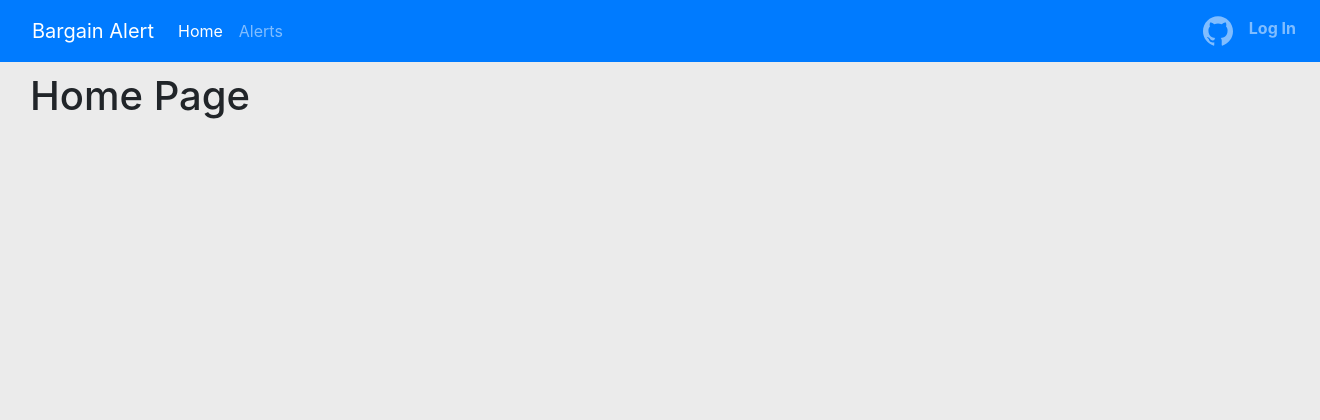
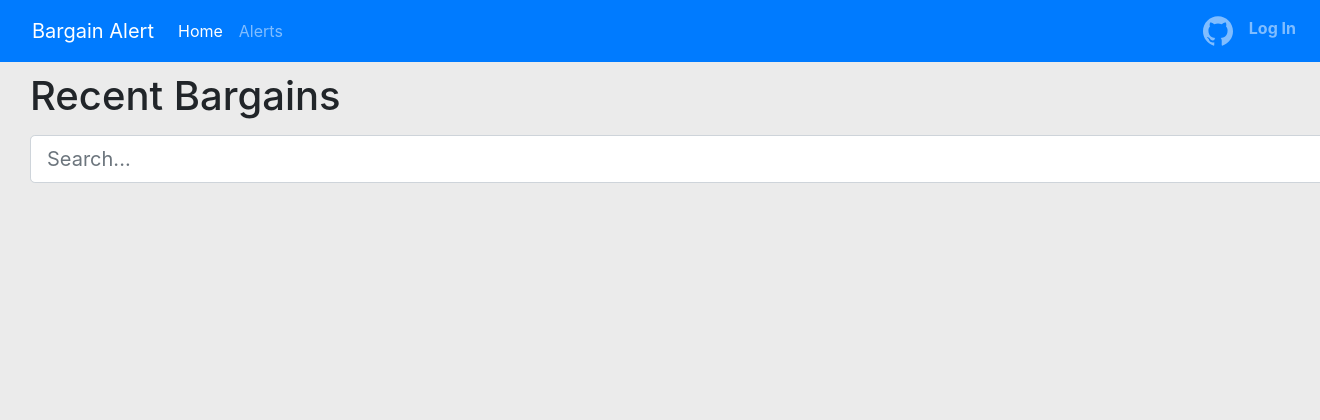
Before and after one commit to Flumm3ry/OzbargainWebscraper, a Flask app: template templates/home.html in a window 1320 px wide; the page is wider, and only the part inside the window is pictured. Shown: the top 420 px of that part. Run offline with Flask 2, Linux system fonts and the light colour scheme; the template is opened without the code that fills it, so the values that code supplies are empty; parts of the project's set-up code (start-up, migrations or seed data) failed here and were passed over; some libraries are stand-ins or nearby versions.

Commit message:
Added search bar using js on the home page tosearch through the nodes

```diff
--- a/static/css/main.css
+++ b/static/css/main.css
@@ -13,7 +13,11 @@ body{
 	padding-bottom: 40px;
 }
 
-.card{
+.card, #searchBar{
 	margin: 15px 30px 15px;
 	z-index: 99;
 }
+
+#searchBar{
+	margin: 15px 30px 15px;
+}
--- /dev/null
+++ b/static/scripts/home.js
@@ -0,0 +1,14 @@
+function searchFunction() {
+	var input = document.getElementById('searchBar');
+	var filter = input.value.toLowerCase();
+	var cards = document.getElementsByClassName('card');
+
+	for (i = 0; i < cards.length; i++) {
+		var title = cards[i].getElementsByTagName('h5')[0].innerText.toLowerCase();
+		var content = cards[i].getElementsByTagName('p')[0].innerText.toLowerCase();
+		if (title.indexOf(filter) > -1 || content.indexOf(filter) > -1)
+			cards[i].style.display = "";
+		else
+			cards[i].style.display = "none";
+	}
+}
--- a/templates/home.html
+++ b/templates/home.html
@@ -1,4 +1,8 @@
 {% extends "template.html" %}
+
+{% block scripts %}
+	<script src="{{ url_for('static', filename='scripts/home.js')  }}"></script>
+{% endblock %}
 
 {% block log_in_status %}
 	<li class="nav-item">
@@ -19,7 +23,8 @@
 
 {% block body_content %}
 
-	<h1 class="myTitle">Home Page</h1>
+	<h1 class="myTitle">Recent Bargains</h1>
+	<input class="form-control form-control-lg" id="searchBar" type="text" placeholder="Search..." aria-label="Search..." onkeyup="searchFunction()"/>
 	{{ table|safe }}
 
 {% endblock %}
--- a/templates/template.html
+++ b/templates/template.html
@@ -7,6 +7,8 @@
 		<!-- Bootstrap CSS -->
 		<link rel="stylesheet" href="https://stackpath.bootstrapcdn.com/bootstrap/4.3.1/css/bootstrap.min.css" integrity="sha384-ggOyR0iXCbMQv3Xipma34MD+dH/1fQ784/j6cY/iJTQUOhcWr7x9JvoRxT2MZw1T" crossorigin="anonymous">
 		<link rel="stylesheet" href="{{ url_for('static', filename='css/main.css')  }}"/>
+		{% block scripts %}
+		{% endblock %}
 
 	</head>
 	<body>
```
